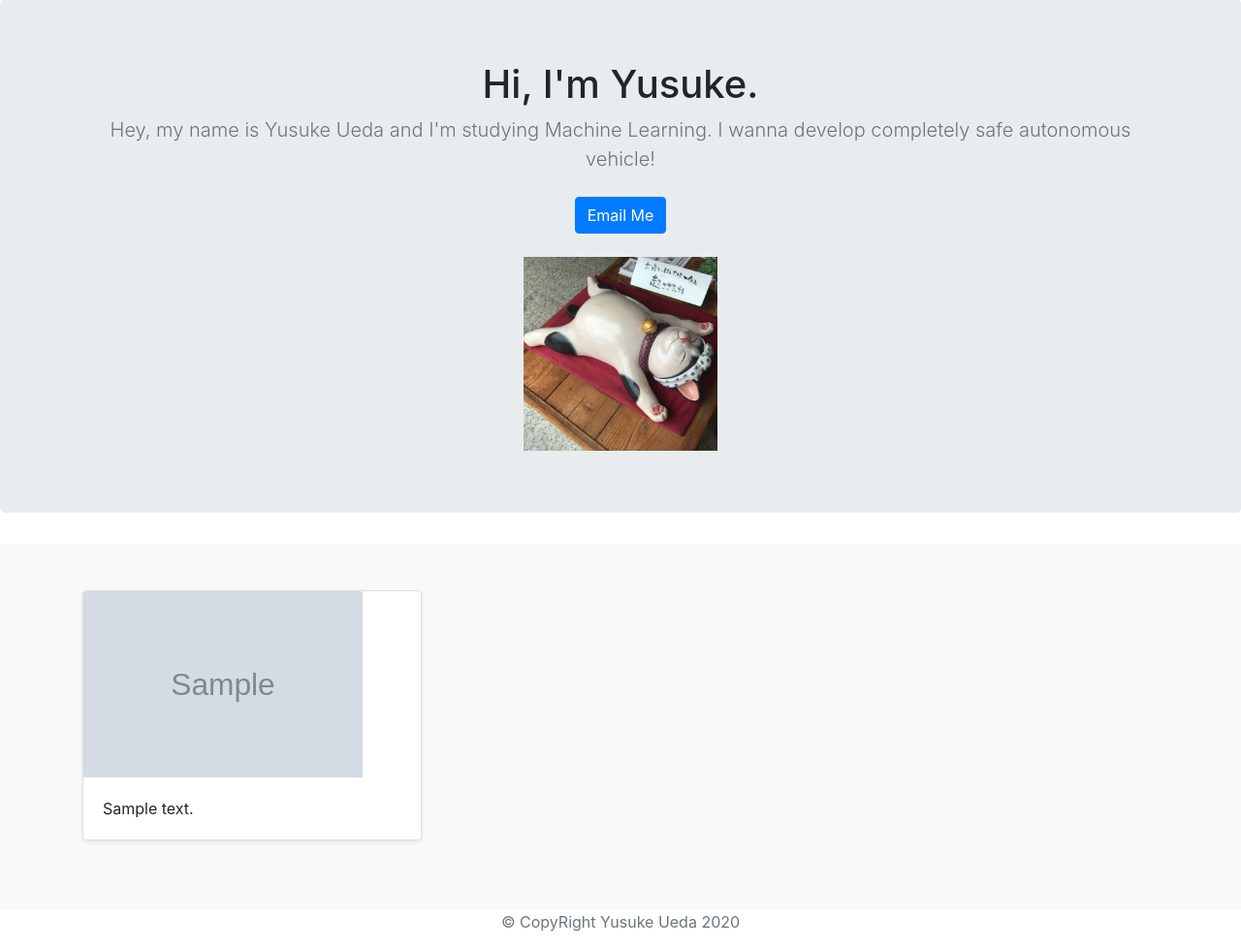
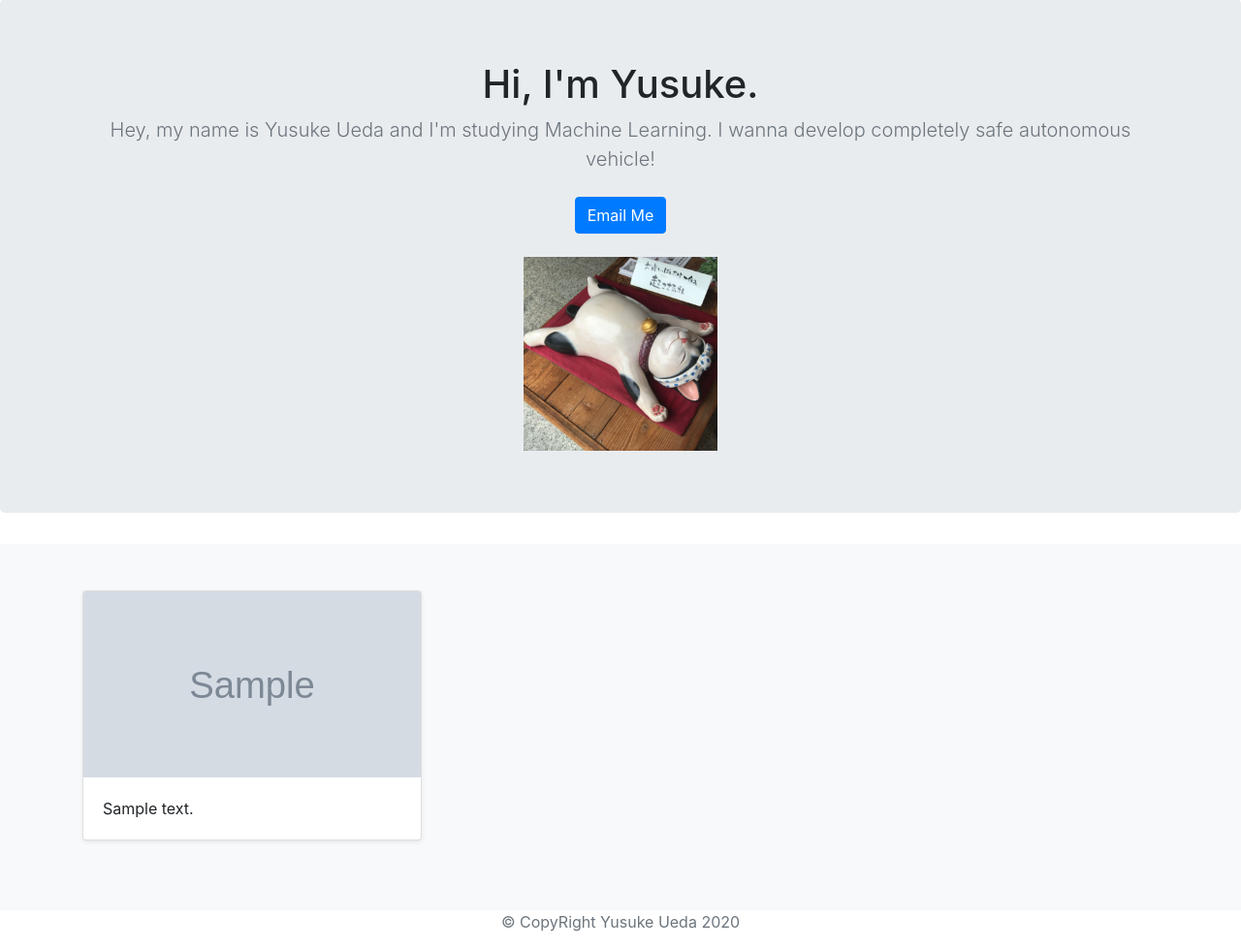
Before and after one commit to yusuke1526/portfolio-project, a Django app: template jobs/templates/jobs/home.html in a window 1280 px wide. Shown: the part 57-1036 px from the top of the page at 97% size. Run offline with Django 3.2, Linux system fonts and the light colour scheme; the template is opened without the code that fills it: most values are stand-ins (such as "Sample title", 1, 10 or a date in 2020); grey boxes marked "Sample" are stand-in pictures; data that the repository does not hold is empty; some libraries are stand-ins or nearby versions.

Commit message:
fixed image size of product

```diff
--- a/portfolio/static/custom.css
+++ b/portfolio/static/custom.css
@@ -1,5 +1,5 @@
 .img-fit {
-    width: 18rem;
+    width: 100%;
     height: 12rem;
     object-fit: cover;
 }
--- a/portfolio/templates/base.html
+++ b/portfolio/templates/base.html
@@ -11,7 +11,7 @@
 
     <!-- Bootstrap core CSS -->
     <link rel="stylesheet" href="https://stackpath.bootstrapcdn.com/bootstrap/4.4.1/css/bootstrap.min.css" integrity="sha384-Vkoo8x4CGsO3+Hhxv8T/Q5PaXtkKtu6ug5TOeNV6gBiFeWPGFN9MuhOf23Q9Ifjh" crossorigin="anonymous">
-    <link rel="stylesheet" href="../static/custom.css">
+    <link rel="stylesheet" href="{% static 'custom.css' %}">
     </style>
   </head>
 
```
